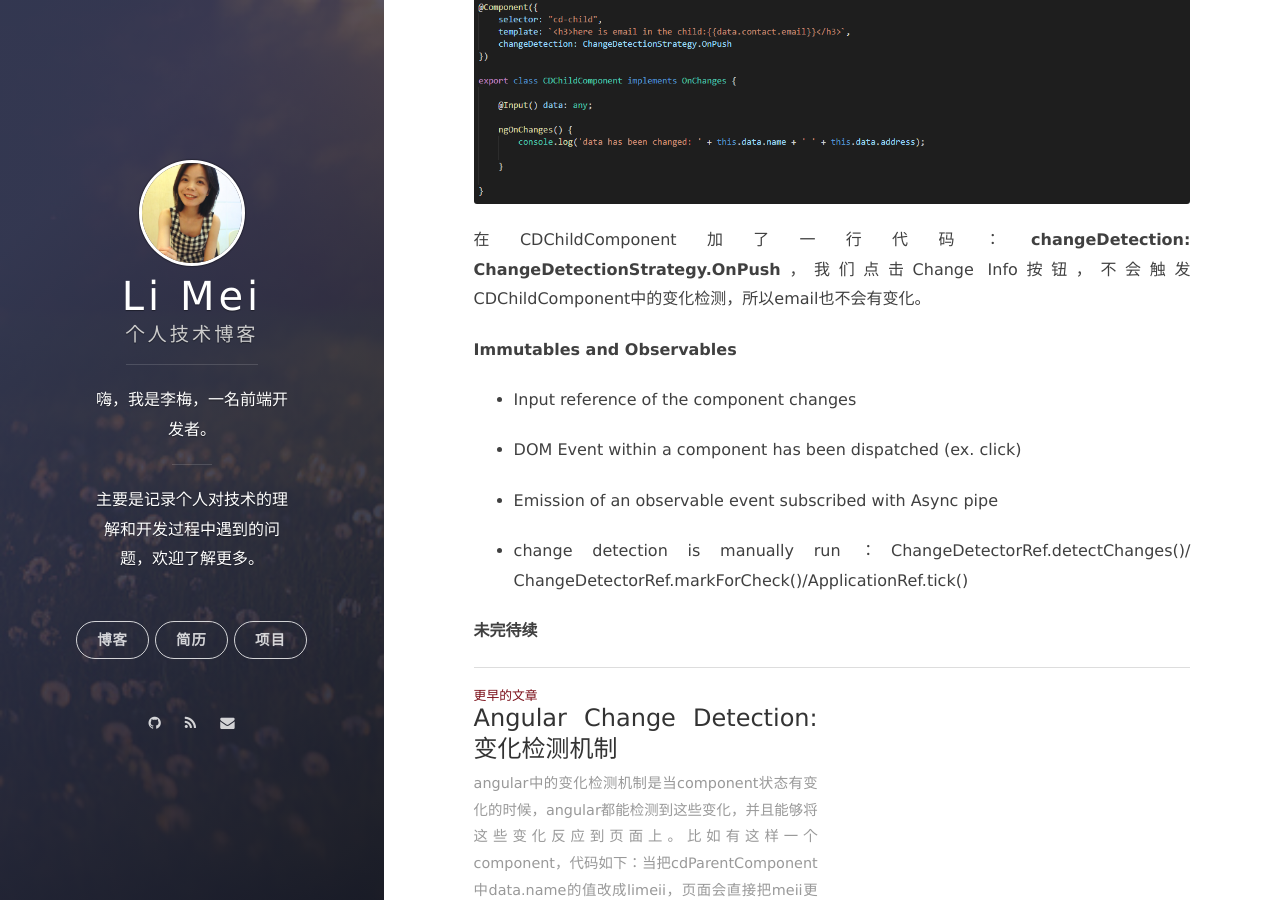
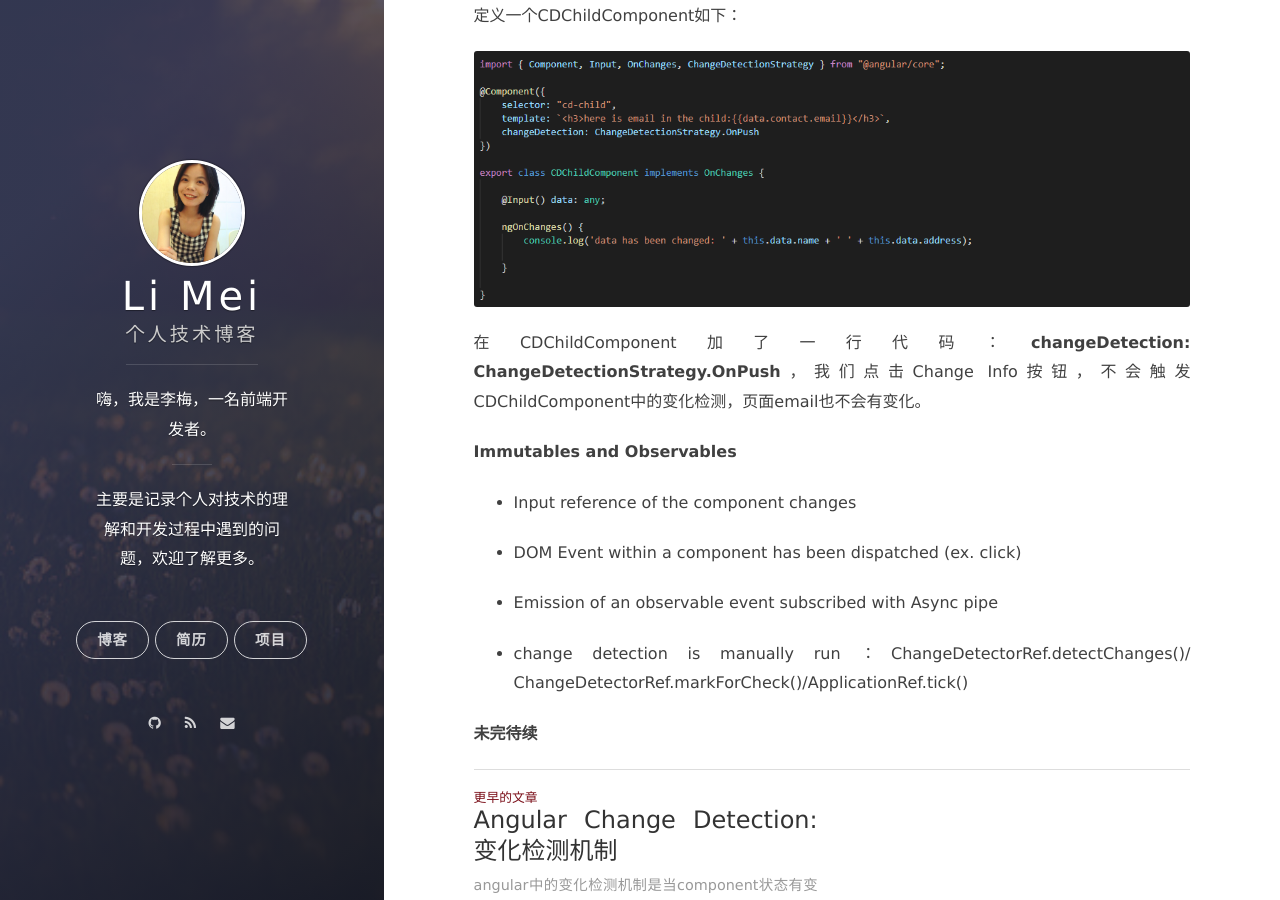
Before and after one commit to LiMeii/LiMeii.github.io, a Jekyll site: the page built from _posts/2019-06-26-angular-changeDetectionStrategy-OnPush.md, in a window 1280 px wide and 900 px high, scrolled down 1547 px. Built offline with Jekyll 4.4.1, drawn with Linux system fonts in a browser that asks for light colours; nearby versions of some CDN libraries; some of the changed text lies outside the part shown.

Commit message:
update angular change detection strategy post

```diff
--- a/_posts/2019-06-26-angular-changeDetectionStrategy-OnPush.md
+++ b/_posts/2019-06-26-angular-changeDetectionStrategy-OnPush.md
@@ -26,7 +26,7 @@ angular默认的变化检测机制是**ChangeDetectionStrategy.Default**：异
 
 ![angular-change-detection](https://limeii.github.io/assets/images/posts/angular/angular-change-detection-strategy04.png){:height="100%" width="100%"}
 
-在CDChildComponent加了一行代码：**changeDetection: ChangeDetectionStrategy.OnPush**，我们点击Change Info按钮，不会触发CDChildComponent中的变化检测，所以email也不会有变化。
+在CDChildComponent加了一行代码：**changeDetection: ChangeDetectionStrategy.OnPush**，我们点击Change Info按钮，不会触发CDChildComponent中的变化检测，页面email也不会有变化。
 
 **Immutables and Observables**
 
```
Also changed, not shown: other parts of _posts/2019-06-26-angular-changeDetectionStrategy-OnPush.md (+1 -1 lines), assets/images/posts/angular/angular-change-detection-strategy01.png, assets/images/posts/angular/angular-change-detection-strategy02.png, assets/images/posts/angular/angular-change-detection-strategy03.png, assets/images/posts/angular/angular-change-detection-strategy04.png.
